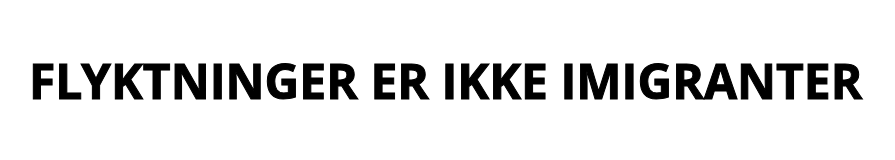
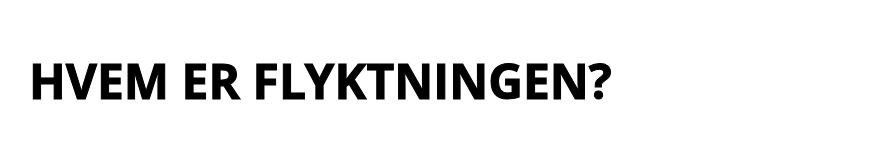
Before and after one commit to per-henrik/flytkningen, a plain HTML site: page index.html in a window 1280 px wide. Shown: the whole page, without its empty margins (35-930 px from the left). Drawn offline with Linux system fonts and the light colour scheme.

Commit message:
endra budskap

```diff
--- a/index.html
+++ b/index.html
@@ -19,6 +19,6 @@
 </head>
 
 <body>
-<h1>Flyktninger er ikke imigranter</h1>
+<h1>Hvem er flyktningen?</h1>
 </body>
 </html>
```
